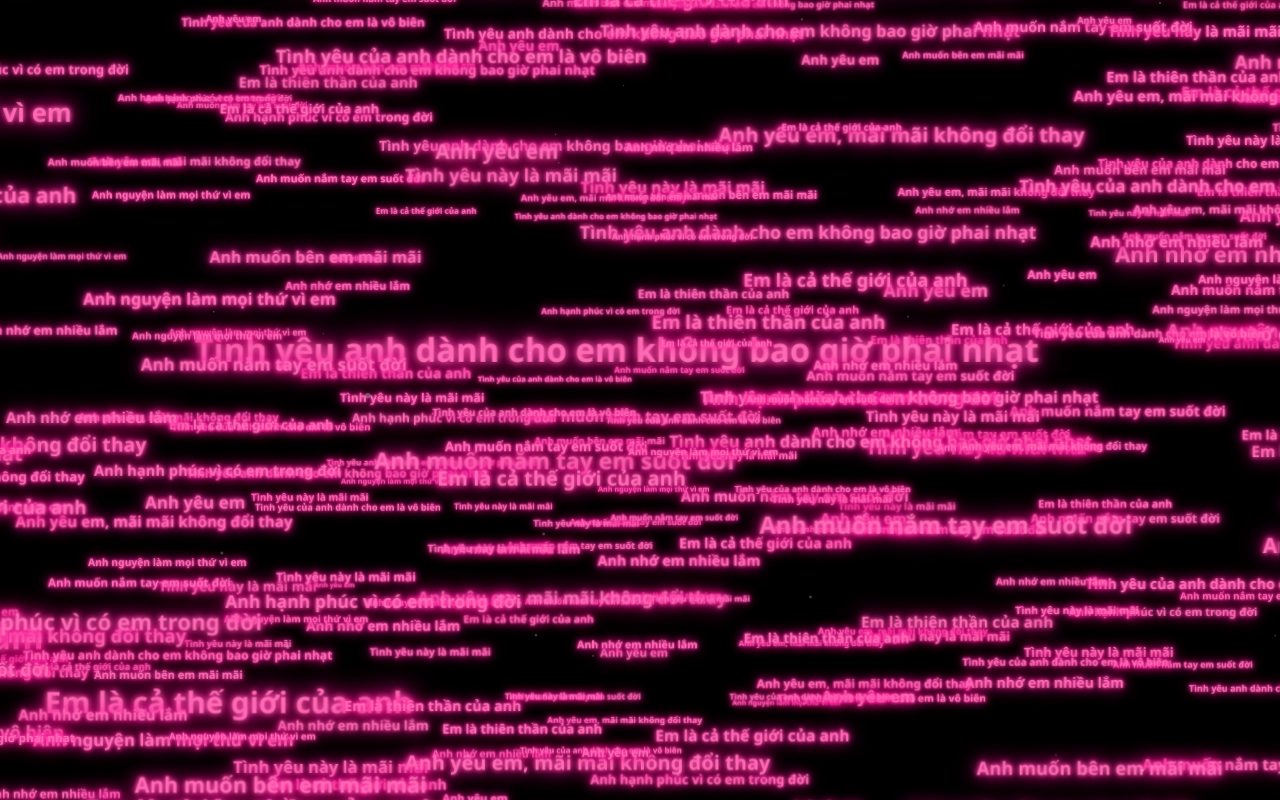
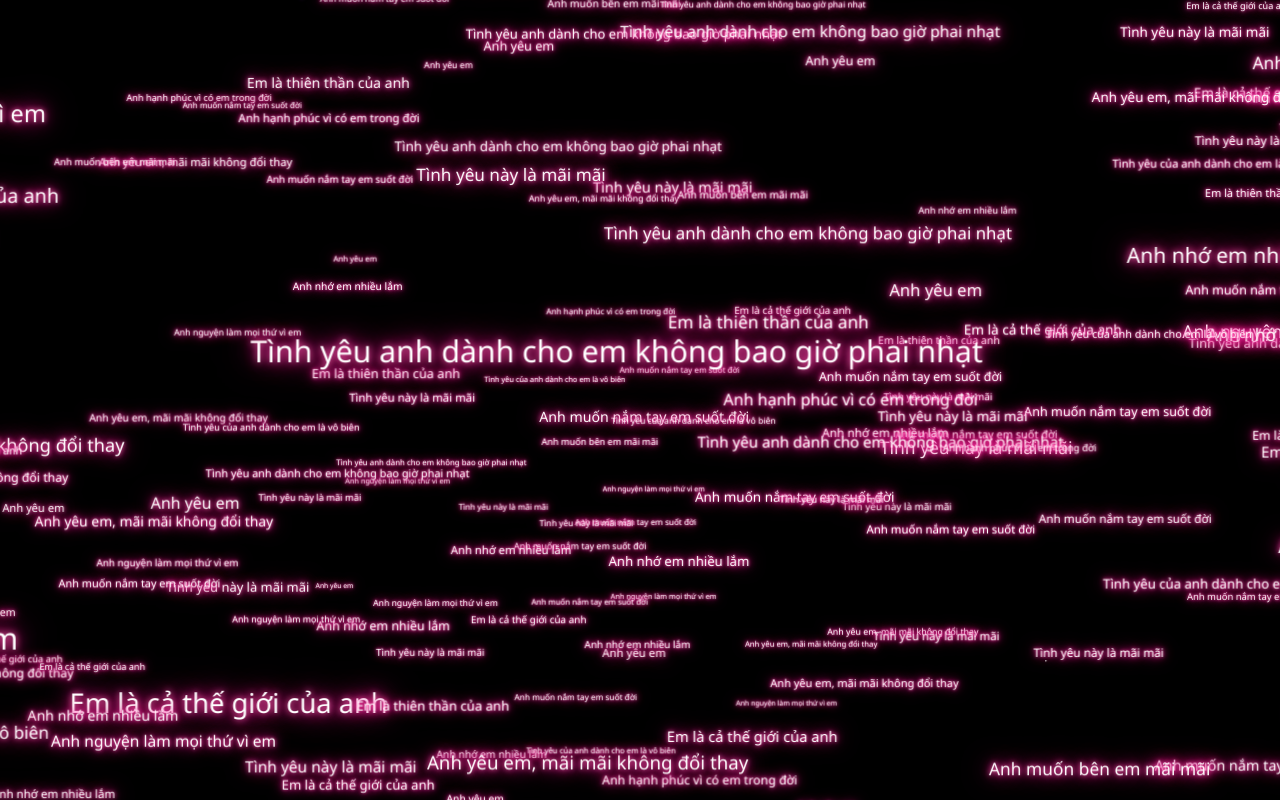
Before and after one commit to justyng28/yng.github.io, a plain HTML site: page index.html in a window 1280 px wide. Drawn offline with Linux system fonts and the light colour scheme; animation ran at ten frames a second.

Commit message:
Update index.html

```diff
--- a/index.html
+++ b/index.html
@@ -1,56 +1,73 @@
 <!DOCTYPE html>
-<html lang="vi">
+<html lang="en">
 <head>
-  <meta charset="UTF-8" />
-  <meta name="viewport" content="width=device-width, initial-scale=1.0" />
+  <meta charset="UTF-8">
+  <title>Bầu trời sao lãng mạn</title>
   <style>
     html, body {
       margin: 0;
       padding: 0;
-      height: 100%;
       background: black;
       overflow: hidden;
-      font-family: 'Segoe UI', Tahoma, Geneva, Verdana, sans-serif;
-      perspective: 1500px;
-      touch-action: none;
+      height: 100vh;
+      width: 100vw;
+      font-family: 'Segoe UI', sans-serif;
     }
+
     #world {
+      position: absolute;
       width: 100%;
       height: 100%;
-      position: relative;
-      transform-style: preserve-3d;
-      cursor: grab;
+      perspective: 1500px;
+      overflow: hidden;
+      top: 0;
+      left: 0;
     }
-    #world:active {
-      cursor: grabbing;
-    }
+
     .text {
       position: absolute;
-      color: #ff69b4;
-      font-weight: 600;
+      color: white;
       white-space: nowrap;
-      pointer-events: none;
       user-select: none;
       text-shadow:
         0 0 5px #ff69b4,
         0 0 10px #ff1493,
         0 0 20px #ff1493,
         0 0 30px #c71585;
-      will-change: transform, opacity;
+      pointer-events: none;
     }
+
+    .star, .star-special, .blur {
+      position: absolute;
+      pointer-events: none;
+      user-select: none;
+    }
+
     .star {
-      position: absolute;
       background: white;
       border-radius: 50%;
-      opacity: 0.4;
-      pointer-events: none;
-      will-change: transform, opacity;
+      opacity: 0.8;
     }
 
-    @media (max-width: 768px) {
-      .text {
-        font-size: 3vw !important;
+    .star-special span {
+      text-shadow: 0 0 6px gold;
     }
+
+    .blink {
+      animation: blink 1.5s infinite alternate;
+    }
+
+    @keyframes blink {
+      0% { opacity: 0.2; }
+      100% { opacity: 1; }
+    }
+
+    .blur {
+      width: 6px;
+      height: 6px;
+      border-radius: 50%;
+      filter: blur(4px);
+      opacity: 0.6;
     }
   </style>
 </head>
@@ -58,7 +75,11 @@
   <div id="world"></div>
 
   <script>
+    const nightsky = ["#280F36", "#632B6C", "#BE6590", "#FFC1A0", "#FE9C7F"];
     const world = document.getElementById('world');
+    const texts = [];
+    const starParticles = [];
+
     const words = [
       "Anh yêu em", "Em là cả thế giới của anh", "Anh muốn bên em mãi mãi",
       "Tình yêu anh dành cho em không bao giờ phai nhạt", "Em là thiên thần của anh",
@@ -68,11 +89,11 @@
       "Tình yêu của anh dành cho em là vô biên"
     ];
 
-  const COUNT_TEXT = 1200;
-  const COUNT_STAR = 180;
+    const COUNT_TEXT = 700;       // Giảm số lượng chữ bay
+    const STAR_COUNT = 10;       // Giảm số lượng sao thường
+    const BLUR_COUNT = 5;        // Sao mờ
+    const SPECIAL_COUNT = 5;     // Sao đặc biệt
     const RADIUS = 1800;
-
-  const texts = [], stars = [], hearts = [];
 
     function randomRange(min, max) {
       return Math.random() * (max - min) + min;
@@ -95,44 +116,50 @@
       const el = document.createElement('div');
       el.className = 'text';
       el.innerText = words[Math.floor(Math.random() * words.length)];
-    el.style.fontSize = randomRange(14, 24) + "px";
+      el.style.fontSize = randomRange(14, 22) + "px";
       world.appendChild(el);
-
       const pos = randomPointInSphere(RADIUS);
-    texts.push({
-      el,
-      x: pos.x, y: pos.y, z: pos.z,
-      speed: randomRange(0.4, 1),
-    });
+      texts.push({ el, x: pos.x, y: pos.y, z: pos.z, speed: randomRange(0.4, 1) });
     }
 
-  for (let i = 0; i < COUNT_STAR; i++) {
+    for (let i = 0; i < STAR_COUNT; i++) {
       const el = document.createElement('div');
       el.className = 'star';
-    const size = randomRange(2, 6);
-    el.style.width = size + 'px';
-    el.style.height = size + 'px';
+      if (i % 3 === 0) el.classList.add('blink');
+      el.style.width = el.style.height = randomRange(1, 3) + 'px';
       world.appendChild(el);
+      const pos = randomPointInSphere(RADIUS);
+      starParticles.push({ el, x: pos.x, y: pos.y, z: pos.z, speed: randomRange(0.1, 0.3) });
+    }
 
+    for (let i = 0; i < BLUR_COUNT; i++) {
+      const el = document.createElement('div');
+      el.className = 'blur';
+      el.style.backgroundColor = nightsky[Math.floor(Math.random() * nightsky.length)];
+      world.appendChild(el);
       const pos = randomPointInSphere(RADIUS);
-    stars.push({
-      el,
-      x: pos.x, y: pos.y, z: pos.z,
-      size,
-      rotateAngle: Math.random() * 360,
-      rotateSpeed: randomRange(0.1, 0.3)
-    });
+      starParticles.push({ el, x: pos.x, y: pos.y, z: pos.z, speed: 0 });
+    }
+
+    for (let i = 0; i < SPECIAL_COUNT; i++) {
+      const el = document.createElement('div');
+      el.className = 'star-special';
+      el.innerHTML = '<span style="color: gold; font-size: 10px;">★</span>';
+      el.style.filter = "drop-shadow(0 0 6px white)";
+      world.appendChild(el);
+      const pos = randomPointInSphere(RADIUS);
+      starParticles.push({ el, x: pos.x, y: pos.y, z: pos.z, speed: randomRange(0.1, 0.3) });
     }
 
     let rotateX = 15, rotateY = 0;
     let isDragging = false, lastX = 0, lastY = 0;
 
-  // PC
     document.addEventListener('mousedown', e => {
       isDragging = true;
       lastX = e.clientX;
       lastY = e.clientY;
     });
+
     document.addEventListener('mouseup', () => isDragging = false);
     document.addEventListener('mousemove', e => {
       if (isDragging) {
@@ -146,7 +173,6 @@
       }
     });
 
-  // MOBILE TOUCH
     document.addEventListener('touchstart', e => {
       if (e.touches.length === 1) {
         isDragging = true;
@@ -155,10 +181,7 @@
       }
     }, { passive: false });
 
-  document.addEventListener('touchend', () => {
-    isDragging = false;
-  }, { passive: false });
-
+    document.addEventListener('touchend', () => isDragging = false, { passive: false });
     document.addEventListener('touchmove', e => {
       if (isDragging && e.touches.length === 1) {
         const dx = e.touches[0].clientX - lastX;
@@ -175,18 +198,17 @@
       return deg * Math.PI / 180;
     }
 
-  function renderElement(obj, type) {
+    function renderElement(obj) {
       const perspective = 1500;
       const radX = toRad(rotateX);
       const radY = toRad(rotateY);
       const cosX = Math.cos(radX), sinX = Math.sin(radX);
       const cosY = Math.cos(radY), sinY = Math.sin(radY);
 
-    let x = obj.x, y = obj.y, z = obj.z;
-
-    if (type === 'text' || type === 'heart') obj.y += obj.speed;
+      obj.y += obj.speed;
       if (obj.y > RADIUS) obj.y = -RADIUS;
 
+      let x = obj.x, y = obj.y, z = obj.z;
       let xr = x * cosY - z * sinY;
       let zr = x * sinY + z * cosY;
       let yr = y * cosX - zr * sinX;
@@ -198,25 +220,16 @@
 
       obj.el.style.transform = `translate(-50%, -50%) translate3d(${screenX}px, ${screenY}px, 0) scale(${scale.toFixed(3)})`;
       obj.el.style.opacity = (zr > -perspective * 0.3) ? 1 : 0;
-
-    if (type === 'star') {
-      obj.el.style.width = obj.size * scale + 'px';
-      obj.el.style.height = obj.size * scale + 'px';
-      obj.el.style.opacity = (zr > -perspective * 0.3) ? 0.3 : 0;
-    }
     }
 
     function animate() {
-    texts.forEach(t => renderElement(t, 'text'));
-    stars.forEach(s => renderElement(s, 'star'));
-    hearts.forEach(h => renderElement(h, 'heart'));
+      texts.forEach(t => renderElement(t));
+      starParticles.forEach(s => renderElement(s));
       requestAnimationFrame(animate);
     }
 
     animate();
-
     window.addEventListener('resize', () => location.reload());
   </script>
-
 </body>
 </html>
```
Lines whose indentation alone changed are shown as unchanged.
